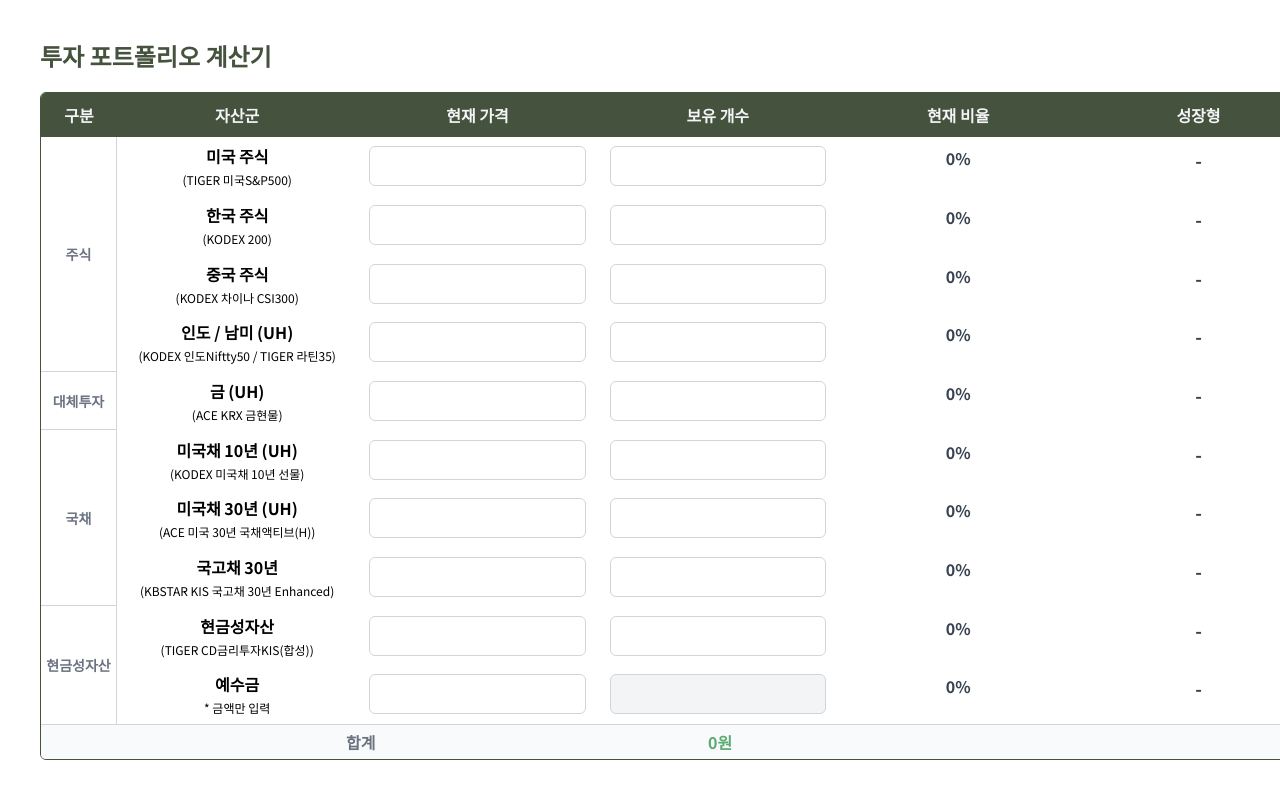
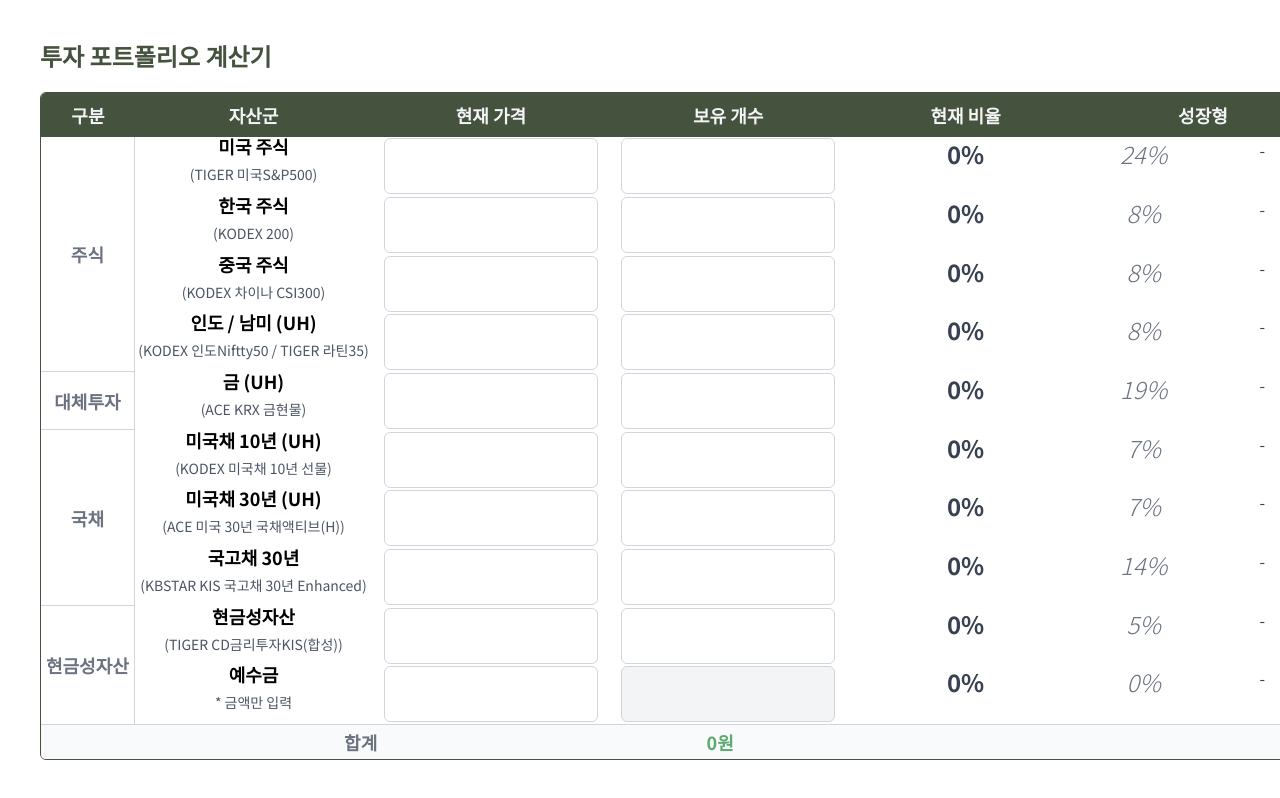
Before and after one commit to sqsung/investment-ratio-calculator, a Next.js app: page / in a window 1280 px wide. Shown: the top 798 px of the page. Built offline with nearby package versions, Linux system fonts and the light colour scheme.

Commit message:
Fix: display changeQuantity and targetQuantity

```diff
--- a/src/app/globals.css
+++ b/src/app/globals.css
@@ -8,6 +8,7 @@
 }
 
 body {
+  @apply text-lg;
   color: rgb(var(--foreground-rgb));
   background: linear-gradient(to bottom,
       transparent,
--- a/src/app/page.tsx
+++ b/src/app/page.tsx
@@ -3,8 +3,8 @@
 import { InvestmentInput } from "@/components/investment";
 import { ROWS } from "@/utils/constants";
 import useHome from "./home.hook";
-import Button from "@/components/common/Button";
 import { getRequiredChange } from "@/utils/format";
+import { TableHeader, Button, SideLabels } from "@/components/common";
 
 export default function Home() {
   const {
@@ -19,27 +19,24 @@ export default function Home() {
         <Button text="계산하기" onClick={onCalculate} />
       </div>
       <div className="h-full flex flex-col rounded-md border border-primary overflow-hidden">
-        <div className="flex h-[50px] w-full bg-primary text-gray-100 font-bold">
-          <p className="w-[80px] h-full flex justify-center items-center">구분</p>
-          <div className="flex w-full justify-between">
-            <p className="w-full h-full flex justify-center items-center">자산군</p>
-            <p className="w-full h-full flex justify-center items-center">현재 가격</p>
-            <p className="w-full h-full flex justify-center items-center">보유 개수</p>
-            <p className="w-full h-full flex justify-center items-center">현재 비율</p>
-            <p className="w-full h-full flex gap-3 justify-center items-center">성장형</p>
-            <p className="w-full h-full flex gap-3 justify-center items-center">안정형</p>
-          </div>
-        </div>
+        <TableHeader />
         <div className="h-full flex">
-          <div className="grid grid-rows-[4fr,1fr,3fr,2fr] w-[80px] h-full text-sm text-gray-500 font-bold">
-            <p className="h-full flex justify-center items-center border-r border-b border-gray-300">주식</p>
-            <p className="h-full flex justify-center items-center border-r border-b border-gray-300">대체투자</p>
-            <p className="h-full flex justify-center items-center border-r border-b border-gray-300">국채</p>
-            <p className="h-full flex justify-center items-center border-r border-gray-300">현금성자산</p>
-          </div>
+          <SideLabels />
           <div className="w-full flex flex-col h-full justify-around">
             {ROWS.map((row, index) => {
               const value = investments[row.key];
+              const growthChange = getRequiredChange({
+                total,
+                price: +value.price,
+                has: +value.has,
+                targetRatio: row.growth!,
+              });
+              const safeChange = getRequiredChange({
+                total,
+                price: +value.price,
+                has: +value.has,
+                targetRatio: row.safe!,
+              });
 
               return (
                 <div key={index} className="flex w-full justify-around">
@@ -50,12 +47,44 @@ export default function Home() {
                     value={value}
                     onChange={onInvestmentValueChange}
                   />
-                  <p className="w-full text-center font-bold text-lg text-gray-700">
-                    {getRequiredChange({ total, price: +value.price, has: +value.has, targetRatio: row.growth! })}
-                  </p>
-                  <p className="w-full text-center font-bold text-lg text-gray-700">
-                    {getRequiredChange({ total, price: +value.price, has: +value.has, targetRatio: row.safe! })}
-                  </p>
+                  <div className="flex w-full">
+                    <p className="flex justify-center w-full italic text-gray-500 font-light text-2xl">
+                      {(row.growth * 100).toFixed(0) + "%"}
+                    </p>
+                    <div className="w-full">
+                      <p className="text-center font-bold text-2xl text-gray-700">
+                        {!growthChange ? "" : `${growthChange.targetQuantity}`}
+                      </p>
+                      <p className="text-center text-base text-gray-700">
+                        {!growthChange ? (
+                          "-"
+                        ) : (
+                          <span className={`font-bold ${growthChange.needsMore ? "text-blue-500" : "text-red-500"}`}>
+                            {growthChange.changeQuantity}
+                          </span>
+                        )}
+                      </p>
+                    </div>
+                  </div>
+                  <div className="flex w-full">
+                    <p className="flex justify-center w-full italic text-gray-500 font-light text-2xl">
+                      {(row.safe * 100).toFixed(0) + "%"}
+                    </p>
+                    <div className="w-full">
+                      <p className="text-center font-bold text-2xl text-gray-700">
+                        {!safeChange ? "-" : `${safeChange.targetQuantity}`}
+                      </p>
+                      <p className="text-center text-base text-gray-700">
+                        {!safeChange ? (
+                          "-"
+                        ) : (
+                          <span className={`font-bold ${safeChange.needsMore ? "text-blue-500" : "text-red-500"}`}>
+                            {safeChange.changeQuantity}
+                          </span>
+                        )}
+                      </p>
+                    </div>
+                  </div>
                 </div>
               );
             })}
@@ -66,9 +95,6 @@ export default function Home() {
           <p className="w-full h-full flex justify-center items-center text-secondary font-bold">
             {autoTotal.toLocaleString() || 0}원
           </p>
-          <p className="w-full h-full flex justify-center items-center"></p>
-          <p className="w-full h-full flex justify-center items-center"></p>
-          <p className="w-full h-full flex justify-center items-center"></p>
         </div>
       </div>
     </div>
--- /dev/null
+++ b/src/components/common/SideLabels.tsx
@@ -0,0 +1,18 @@
+import { SIDE_LABELS } from "@/utils/constants";
+
+export default function SideLabels() {
+  return (
+    <div className="grid grid-rows-[4fr,1fr,3fr,2fr] w-[100px] h-full text-gray-500 font-bold">
+      {SIDE_LABELS.map((label, index) => (
+        <p
+          key={index}
+          className={`text-center h-full flex justify-center items-center border-r border-gray-300 ${
+            index !== SIDE_LABELS.length - 1 ? "border-b" : ""
+          }`}
+        >
+          {label}
+        </p>
+      ))}
+    </div>
+  );
+}
--- /dev/null
+++ b/src/components/common/TableHeader.tsx
@@ -0,0 +1,16 @@
+import { TABLE_HEADERS } from "@/utils/constants";
+
+export default function TableHeader() {
+  return (
+    <div className="flex h-[50px] w-full bg-primary text-gray-100 font-bold">
+      <p className="w-[100px] h-full flex justify-center items-center">구분</p>
+      <div className="flex w-full justify-between">
+        {TABLE_HEADERS.map((header, index) => (
+          <p key={index} className="w-full h-full flex justify-center items-center">
+            {header}
+          </p>
+        ))}
+      </div>
+    </div>
+  );
+}
--- a/src/components/common/index.ts
+++ b/src/components/common/index.ts
@@ -1,2 +1,5 @@
 export { default as Divider } from "./Divider";
 export { default as PageWrapper } from "./PageWrapper";
+export { default as TableHeader } from "./TableHeader";
+export { default as Button } from "./Button";
+export { default as SideLabels } from "./SideLabels";
--- a/src/components/investment/InvestmentInput.tsx
+++ b/src/components/investment/InvestmentInput.tsx
@@ -16,7 +16,7 @@ export default function InvestmentInput({ row, value, total, onChange, autoTotal
     <>
       <div className="w-full flex flex-col items-center gap-1 h-[40px] justify-center">
         <p className="font-bold">{row.mainLabel}</p>
-        <p className="text-xs">{row.subLabel}</p>
+        <p className="text-sm text-gray-600">{row.subLabel}</p>
       </div>
       <div className="w-full h-full flex justify-center">
         <input
@@ -38,7 +38,7 @@ export default function InvestmentInput({ row, value, total, onChange, autoTotal
         />
       </div>
       <p
-        className={`w-full text-center font-bold text-base text-gray-700 ${
+        className={`w-full text-center font-bold text-2xl text-gray-700 ${
           isNaN(ratio) || ratio <= 30 ? "text-blue-500" : ratio <= 70 ? "text-orange-500" : "text-red-400"
         }`}
       >
--- a/src/utils/constants.ts
+++ b/src/utils/constants.ts
@@ -13,3 +13,7 @@ export const ROWS: Array<Row> = [
   { mainLabel: "현금성자산", subLabel: "(TIGER CD금리투자KIS(합성))", key: "liquid", growth: 0.05, safe: 0.4 },
   { mainLabel: "예수금", subLabel: "* 금액만 입력", key: "deposit", growth: 0, safe: 0 },
 ];
+
+export const TABLE_HEADERS = ["자산군", "현재 가격", "보유 개수", "현재 비율", "성장형", "안전형"];
+
+export const SIDE_LABELS = ["주식", "대체투자", "국채", "현금성자산"];
--- a/src/utils/format.ts
+++ b/src/utils/format.ts
@@ -14,5 +14,14 @@ export function getRequiredChange({
   price: number;
   targetRatio: number;
 }) {
-  return total && price ? `${Math.round((total * targetRatio) / price)}` : "-";
+  if (!total || !price) return null;
+
+  const targetQuantity = Math.round((total * targetRatio) / price);
+  const changeQuantity = targetQuantity - has;
+
+  return {
+    targetQuantity: targetQuantity.toLocaleString(),
+    changeQuantity: `${changeQuantity > 0 ? "+" : ""}${changeQuantity.toLocaleString()}`,
+    needsMore: !!(changeQuantity > 0),
+  };
 }
```
